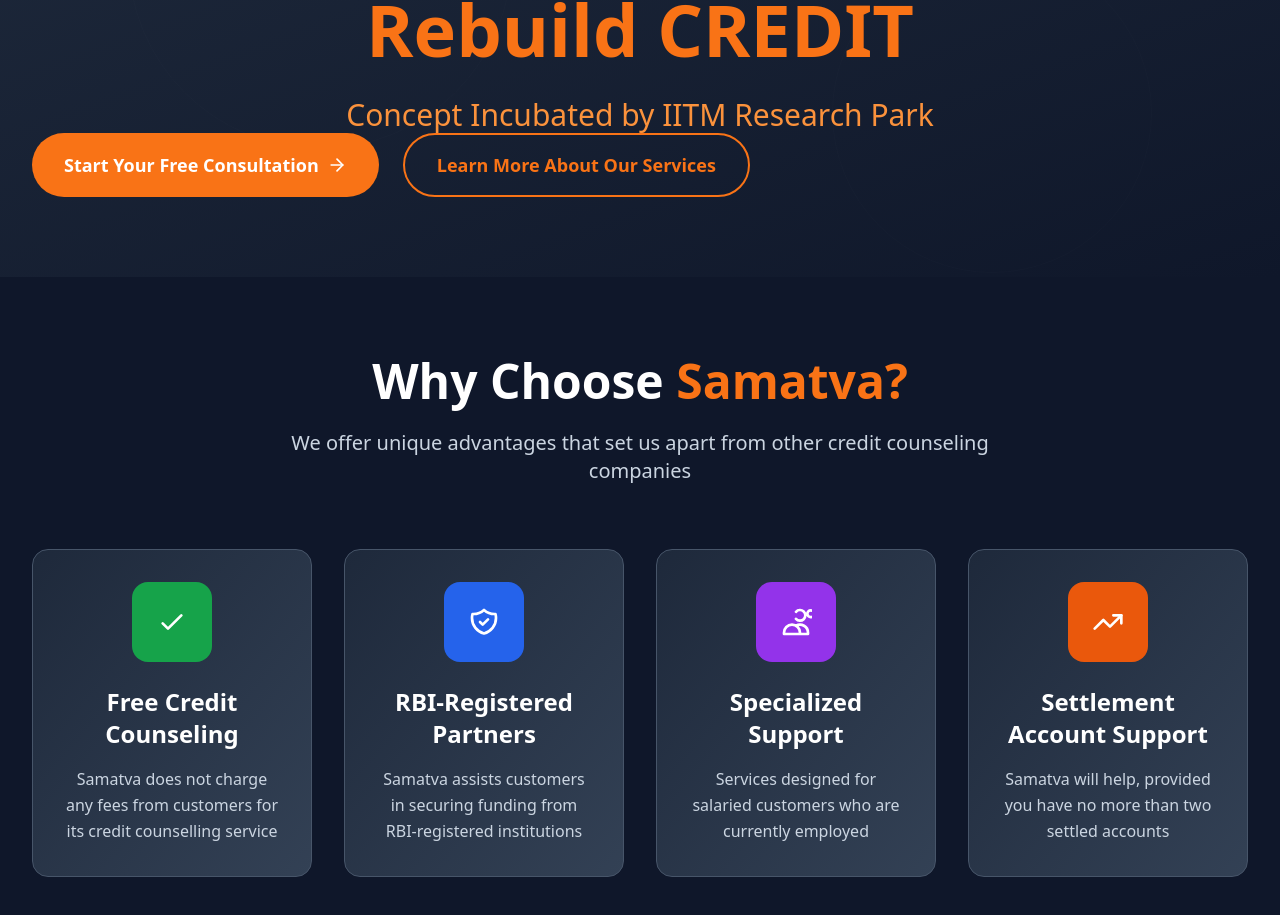
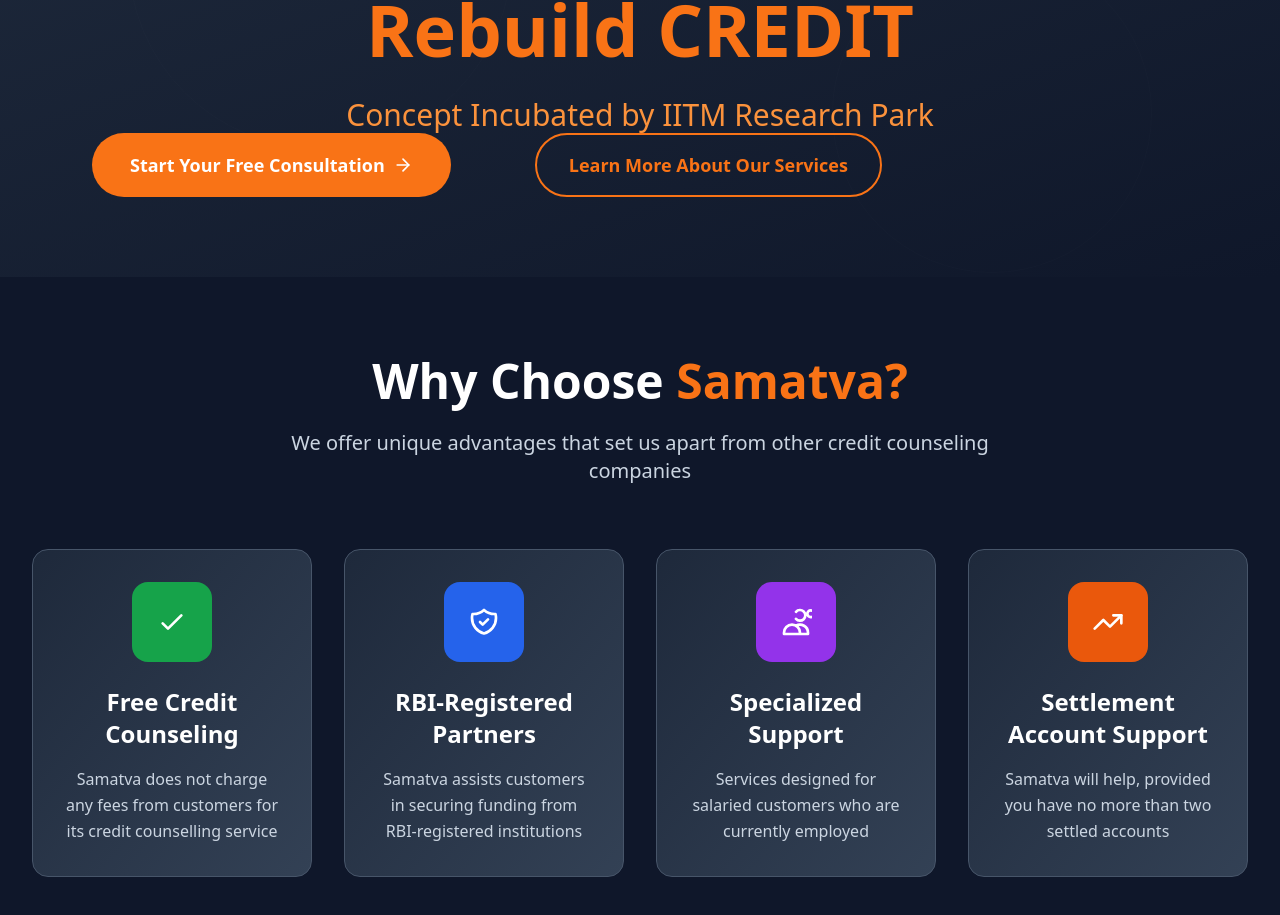
Before and after one commit to GreeseGilbertVijay/soiltecwebsite, a React (Vite) app: page / in a window 1280 px wide. Shown: the part 1056-1971 px from the top of the page. Built offline with nearby package versions, Linux system fonts and the light colour scheme.

Commit message:
Visual edit in Lovable
Edited UI in Lovable

```diff
--- a/src/pages/Index.tsx
+++ b/src/pages/Index.tsx
@@ -1,12 +1,9 @@
-
 import { Link } from 'react-router-dom';
 import Navbar from '@/components/Navbar';
 import Footer from '@/components/Footer';
 import { TrendingUp, ArrowRight } from 'lucide-react';
-
 const Index = () => {
-  return (
-    <div className="min-h-screen bg-gradient-to-br from-slate-900 via-slate-800 to-slate-900">
+  return <div className="min-h-screen bg-gradient-to-br from-slate-900 via-slate-800 to-slate-900">
       <Navbar />
 
       {/* Hero Section */}
@@ -70,18 +67,12 @@ const Index = () => {
               Concept Incubated by IITM Research Park
             </p>
           </div>
-          <div className="flex flex-col sm:flex-row gap-6 align:center">
-                <Link
-                  to="/contact"
-                  className="bg-orange-500 hover:bg-orange-600 text-white px-8 py-4 rounded-full font-semibold transition-all transform hover:scale-105 flex items-center justify-center gap-2 text-lg"
-                >
+          <div className="flex flex-col sm:flex-row gap-6">
+                <Link to="/contact" className="bg-orange-500 hover:bg-orange-600 text-white rounded-full font-semibold transition-all transform hover:scale-105 flex items-center justify-center gap-2 text-lg px-[38px] mx-[60px] py-[16px]">
                   Start Your Free Consultation
                   <ArrowRight size={20} />
                 </Link>
-                <Link
-                  to="/services"
-                  className="border-2 border-orange-500 text-orange-500 hover:bg-orange-500 hover:text-white px-8 py-4 rounded-full font-semibold transition-all flex items-center justify-center text-lg"
-                >
+                <Link to="/services" className="border-2 border-orange-500 text-orange-500 hover:bg-orange-500 hover:text-white px-8 py-4 rounded-full font-semibold transition-all flex items-center justify-center text-lg">
                   Learn More About Our Services
                 </Link>
               </div>
@@ -190,10 +181,7 @@ const Index = () => {
           <p className="text-xl mb-10 text-orange-100 max-w-3xl mx-auto">
             Start your journey to better credit health today with our free consultation
           </p>
-          <Link
-            to="/contact"
-            className="bg-white text-orange-600 hover:bg-orange-50 px-10 py-5 rounded-full font-bold text-xl transition-all transform hover:scale-105 inline-flex items-center gap-3 shadow-2xl"
-          >
+          <Link to="/contact" className="bg-white text-orange-600 hover:bg-orange-50 px-10 py-5 rounded-full font-bold text-xl transition-all transform hover:scale-105 inline-flex items-center gap-3 shadow-2xl">
             Get Professional Help Now
             <ArrowRight size={24} />
           </Link>
@@ -201,8 +189,6 @@ const Index = () => {
       </section>
 
       <Footer />
-    </div>
-  );
+    </div>;
 };
-
 export default Index;
```
